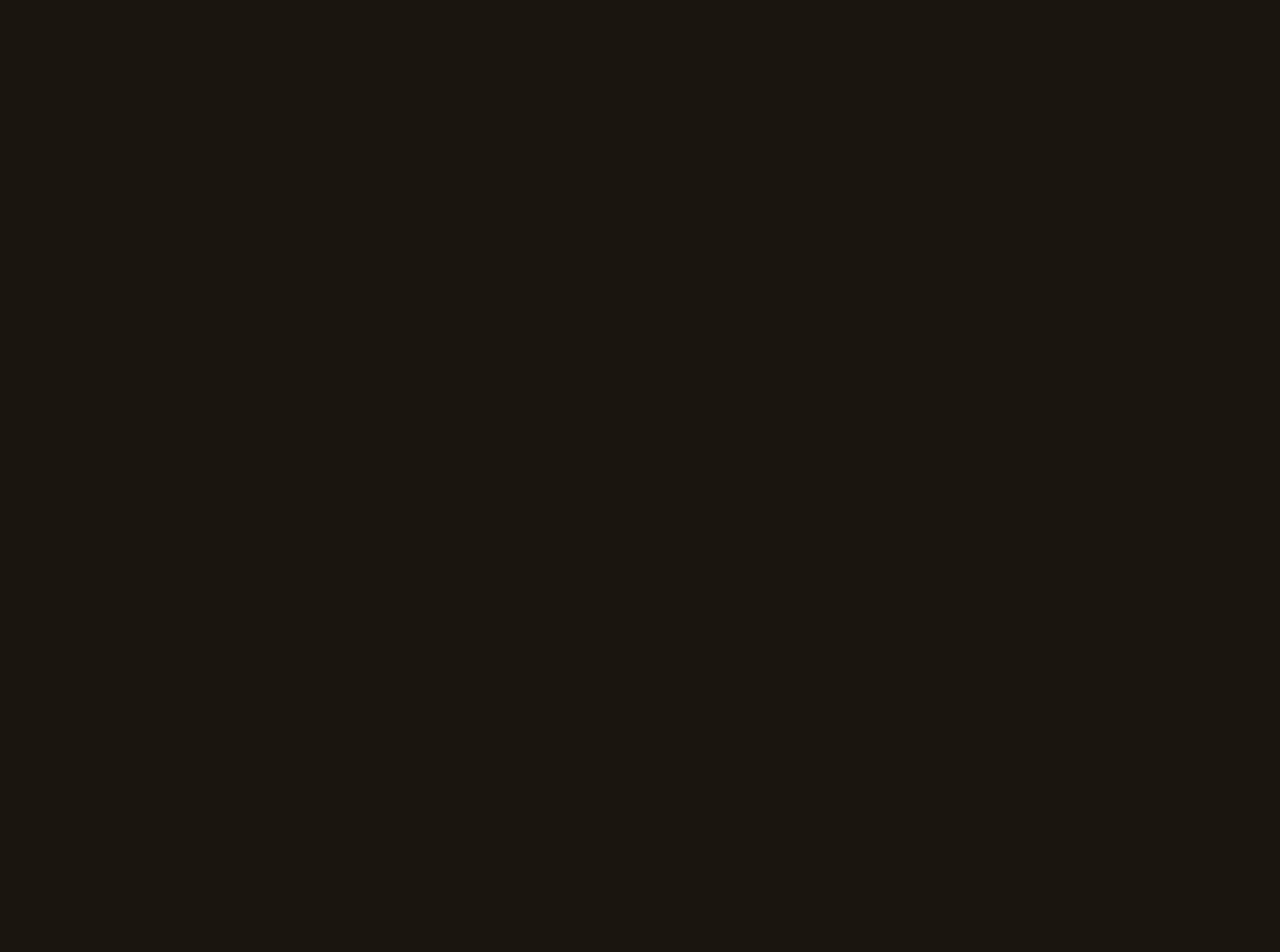
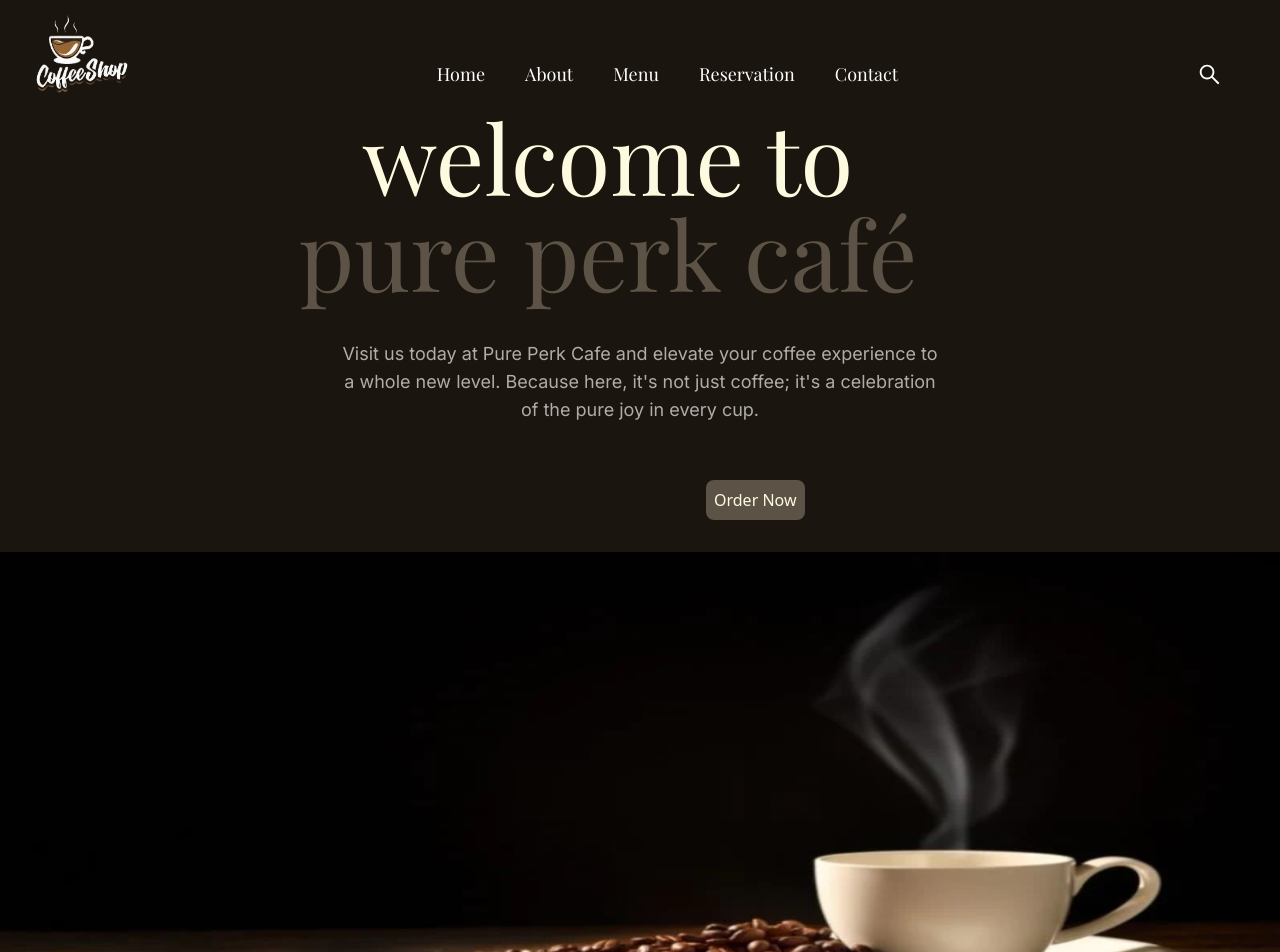
Before and after one commit to sailendraprasath/INTERN, a React (Vite) app: page / in a window 1280 px wide. Before the commit this address had no page. Shown: the top 952 px of the page. Before the commit the page ends 800 px from the top, so only its background shows below. Built offline with nearby package versions, Linux system fonts and the light colour scheme; a web font is replaced by a local one.

Commit message:
updated code

```diff
--- a/src/App.jsx
+++ b/src/App.jsx
@@ -1,5 +1,4 @@
 import "./App.css";
-import ReactDOM from "react-dom/client";
 import { BrowserRouter, Routes, Route } from "react-router-dom";
 import Home from "./components/Home";
 import About from "./components/About";
@@ -11,7 +10,7 @@
     <>
       <BrowserRouter>
         <Routes>
-          <Route path="Home" element={<Home />} />
+          <Route path="/" element={<Home />} />
           <Route path="About" element={<About />} />
           <Route path="Menu" element={<Menu />} />
           <Route path="Reservation" element={<Reservation />} />
--- a/src/components/Ahero.jsx
+++ b/src/components/Ahero.jsx
@@ -1,5 +1,7 @@
 import React from "react";
 import Ahero2 from "./Ahero2";
+import AIMG from "../assets/Coffee/Coffee2.png";
+import AIMG1 from "../assets/Aimg/Aimg1.png";
 
 const Ahero = () => {
   return (
@@ -8,7 +10,7 @@
         <div className="max-h-[500px] relative ">
           <div className="  lg:grid grid grid-cols-2 lg:grid-cols-2  ">
             <img
-              src="src/assets/Aimg/Aimg1.png"
+              src={AIMG1}
               alt=""
               className="rounded-xl w-[150px] lg:w-[290px] lg:ml-6  "
             />
@@ -38,7 +40,7 @@
       </div>
       <img
         className="w-full max-h-[500px] object-fill cursor-default select-none  "
-        src="src/assets/Coffee/Coffee2.png "
+        src={AIMG}
         alt=""
       />
       <Ahero2 />
--- a/src/components/Ahero2.jsx
+++ b/src/components/Ahero2.jsx
@@ -1,4 +1,10 @@
 import React from "react";
+import AIMG2 from "../assets/Aimg/Aimg2.png";
+import AIMG3 from "../assets/Aimg/Aimg3.png";
+import AIMG4 from "../assets/Aimg/Aimg4.png";
+import AIMG5 from "../assets/Aimg/Aimg5.png";
+import AIMG6 from "../assets/Aimg/Aimg6.png";
+import AIMG7 from "../assets/Aimg/Aimg7.png";
 
 const Ahero2 = () => {
   return (
@@ -9,7 +15,7 @@
             Our Popular Picks
           </h1>
           <img
-            src="src/assets/Aimg/Aimg2.png "
+            src={AIMG2}
             alt="Aimg2"
             className="w-[90px] ml-[150px] mt-8 lg:w-[300px] lg:mt-14  -rotate-[20deg] lg:ml-[570px]"
           />
@@ -121,7 +127,7 @@
           <div className="lg:grid lg:grid-cols-4 lg:px-32 lg:mt-14 grid grid-cols-2 px-14 mt-8 -ml-10">
             <div className="mt-10 ml-16">
               <img
-                src="src/assets/Aimg/Aimg3.png "
+                src={AIMG3}
                 alt="Aimg3"
                 className="rounded-full lg:p-12 lg:w-[250px] lg:h-[250px] w-[55px] h-[55px] ml-3  "
               />
@@ -134,7 +140,7 @@
             </div>
             <div className="mt-10 ml-16">
               <img
-                src="src/assets/Aimg/Aimg4.png"
+                src={AIMG4}
                 alt="Aimg4"
                 className="rounded-full lg:p-12 lg:w-[250px] lg:h-[250px] w-[55px] h-[55px] ml-3  "
               />
@@ -147,8 +153,8 @@
             </div>
             <div className="mt-10 ml-16">
               <img
-                src="src/assets/Aimg/Aimg5.png"
-                alt="Aimg4"
+                src={AIMG5}
+                alt="Aimg5"
                 className="rounded-full lg:p-12 lg:w-[250px] lg:h-[250px] w-[55px] h-[55px] ml-3  "
               />
               <h1 className="font-leckerli text-mytext2 lg:ml-12 lg:text-[28px] mt-2 text-[12px] ">
@@ -161,8 +167,8 @@
             </div>
             <div className="mt-10 ml-16">
               <img
-                src="src/assets/Aimg/Aimg6.png"
-                alt="Aimg5"
+                src={AIMG6}
+                alt="Aimg6"
                 className="rounded-full lg:p-12 lg:w-[250px] lg:h-[250px] w-[55px] h-[55px] ml-3  "
               />
               <h1 className="font-leckerli text-mytext2 lg:ml-12 lg:text-[30px] mt-2 text-[14px] ">
@@ -202,7 +208,7 @@
               </div>
               <div className="max-sm:hidden lg:mt-[60px] lg:ml-[200px]">
                 <img
-                  src="src/assets/Aimg/Aimg7.png"
+                  src={AIMG7}
                   alt="Aimg7"
                   className="rounded-full w-[380px] h-[380px]"
                 />
@@ -210,7 +216,7 @@
               {/* Mobile screen  */}
               <div className="lg:hidden lg:mt-[60px] ml-[150px]">
                 <img
-                  src="src/assets/Aimg/Aimg7.png"
+                  src={AIMG7}
                   alt="Aimg7"
                   className="rounded-full w-[110px] h-[110px]"
                 />
--- a/src/components/Hero.jsx
+++ b/src/components/Hero.jsx
@@ -1,4 +1,5 @@
 import React from "react";
+import HEROIMG from "../assets/Coffee/Coffee2.png";
 
 const Hero = () => {
   return (
@@ -25,7 +26,7 @@
       </div>
       <img
         className="w-full max-h-[500px] object-fill   "
-        src="src/assets/Coffee/Coffee2.png "
+        src={HEROIMG}
         alt=""
       />
     </>
--- a/src/components/Mhero.jsx
+++ b/src/components/Mhero.jsx
@@ -1,4 +1,6 @@
 import React from "react";
+import MIMG1 from "../assets/Mimg/Mimg1.png";
+import MIMG2 from "../assets/Mimg/Mimg2.png";
 
 const Mhero = () => {
   return (
@@ -37,7 +39,7 @@
 
         <div className=" lg:ml-[480px] ml-[160px] py-22 lg:z-20 -mt-[200px] lg:-mt-[330px]">
           <img
-            src="src/assets/Mimg/Ming1.png"
+            src={MIMG1}
             alt="Mimg"
             className="lg:w-[220px] w-[100px] h-[100px]  lg:h-[220px] rounded-[600px]"
           />
@@ -45,7 +47,7 @@
 
         <div className=" lg:ml-[230px] lg:z-20 lg:py-16 -mt-6 lg:-mt-[120px]">
           <img
-            src="src/assets/Mimg/Mimg2.png"
+            src={MIMG2}
             alt="Mimg"
             className="lg:w-[160px] lg:h-[140px] w-[120px] h-[100px] py-3  rounded-full"
           />
--- a/src/components/Nabar.jsx
+++ b/src/components/Nabar.jsx
@@ -2,6 +2,7 @@
 import { AiOutlineMenu, AiOutlineSearch, AiOutlineClose } from "react-icons/ai";
 import { Link } from "react-router-dom";
 import Home from "./Home";
+import NAVIMG from "../assets/Coffee/Coffee.png";
 
 const Navbar = () => {
   const [activePage, setActivePage] = useState("Home");
@@ -13,11 +14,11 @@
   };
 
   const Links = [
-    { name: "Home", link: "/Home" },
+    { name: "Home", link: "/" },
     { name: "About", link: "/about" },
     { name: "Menu", link: "/menu" },
     { name: "Reservation", link: "/reservation" },
-    { name: "Contact", link: "/Home" },
+    { name: "Contact", link: "/" },
   ];
 
   return (
@@ -25,11 +26,7 @@
       <div className="max-w-[1640px] mx-auto flex justify-between items-center p-4 table-fixed bg-myfont3 cursor-default select-none">
         <div className="flex items-center lg:-mt-10">
           <div>
-            <img
-              src="src/assets/Coffee/Coffee.png"
-              alt=""
-              className="w-[132px] h-[156px]"
-            />
+            <img src={NAVIMG} alt="" className="w-[132px] h-[156px]" />
           </div>
         </div>
         {/* nav links */}
--- a/src/components/Reservation.jsx
+++ b/src/components/Reservation.jsx
@@ -1,6 +1,7 @@
 import React from "react";
 import Footer from "./Footer";
 import Navbar from "./Nabar";
+import RIMG from "../assets/Reserveimg/Reserveimg1.png";
 
 const Reservation = () => {
   return (
@@ -29,7 +30,7 @@
         </div>
         <div className="lg:-mt-[80px] py-4 -mt-[50px] ml-[200px] lg:ml-[730px] lg:py-8">
           <img
-            src="src/assets/Reserveimg/Reserveimg1.png"
+            src={RIMG}
             alt=""
             className=" lg:w-[40px] w-[25px] h-[25px] lg:h-[40px] rounded-full"
           />
```
Also changed, not shown: src/assets/Mimg/Mimg1.png (renamed from src/assets/Mimg/Ming1.png).
